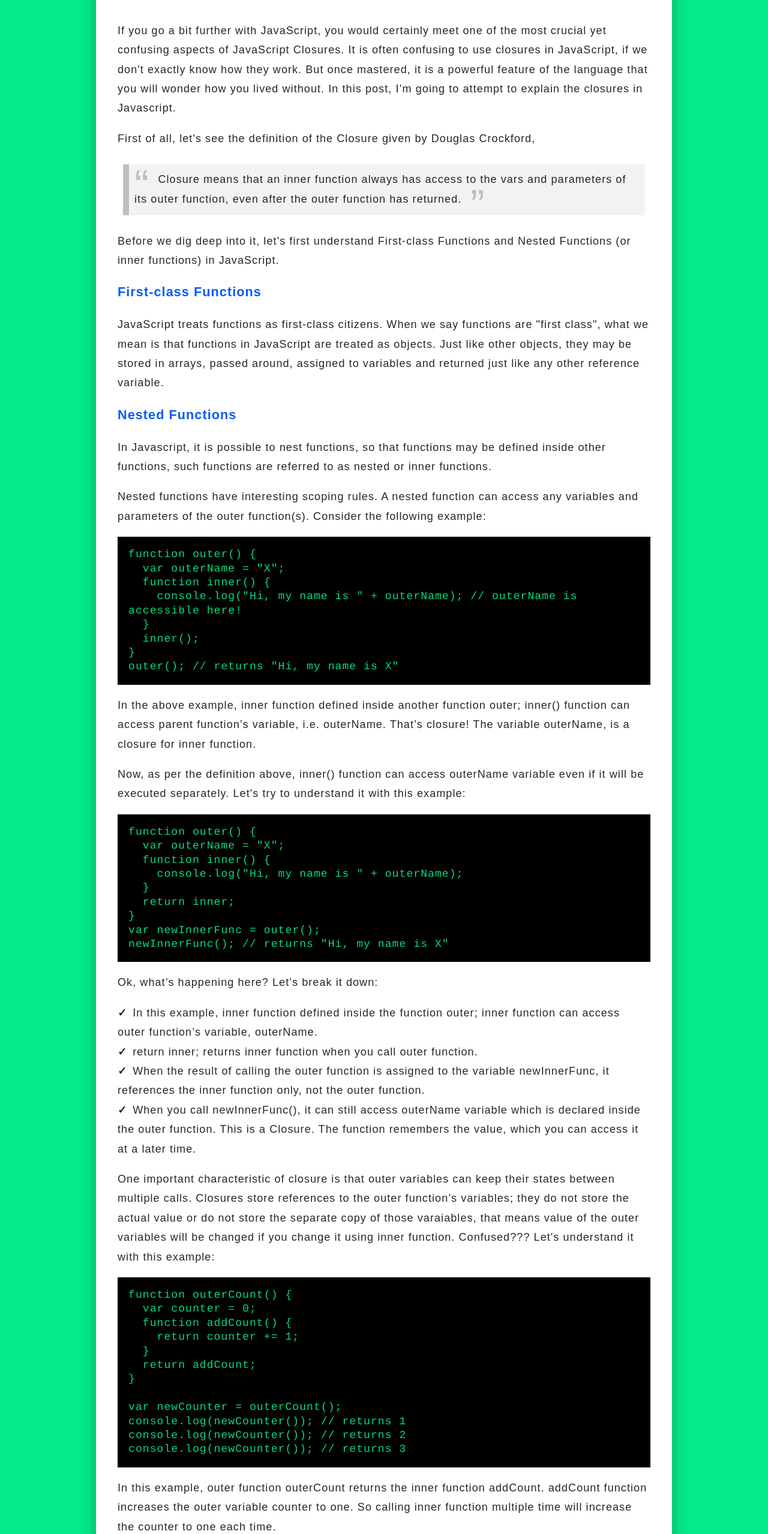
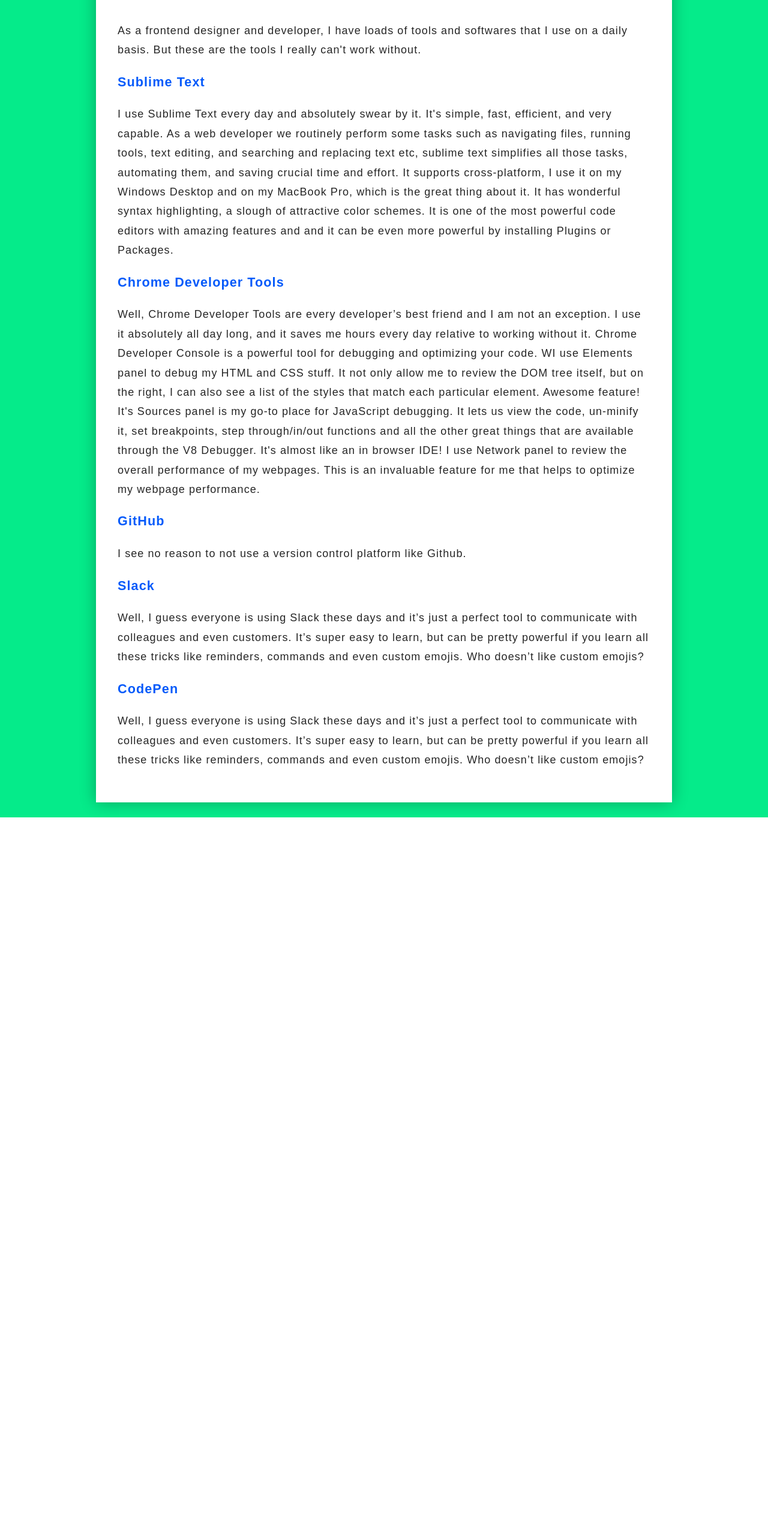
Before and after one commit to monalighosh/mg-website-revamp, a website: page website/src/articles/article-tools-i-cant-work-without.html in a window 1280 px wide. Shown: the part 142-2700 px from the top of the page at 60% size. After the commit the page ends 1505 px from the top, so only its background shows below. Drawn offline with nearby package versions, Linux system fonts and the light colour scheme; files that its build step writes are made by us from their sources; files whose address does not match are found by name; a web font is replaced by a local one.

Commit message:
Updating article

```diff
--- a/website/src/articles/article-tools-i-cant-work-without.html
+++ b/website/src/articles/article-tools-i-cant-work-without.html
@@ -24,57 +24,17 @@
         <span class="article-page__close-btn" title="Close window" onclick="window.close()">&#10005;</span>
         <div class="article-page__tx-content">
           <h1><span>Tools</span> I can’t work without</h1>
-          <p>If you go a bit further with JavaScript, you would certainly meet one of the most crucial yet confusing aspects of JavaScript Closures. It is often confusing to use closures in JavaScript, if we don't exactly know how they work. But once mastered, it is a powerful feature of the language that you will wonder how you lived without. In this post, I’m going to attempt to explain the closures in Javascript.</p>
-          <p>First of all, let's see the definition of the Closure given by <span>Douglas Crockford,</span></p>
-          <blockquote><p>Closure means that an inner function always has access to the vars and parameters of its outer function, even after the outer function has returned.</p></blockquote>
-          <p>Before we dig deep into it, let's first understand First-class Functions and Nested Functions (or inner functions) in JavaScript.</p>
-          <h2>First-class Functions</h2>
-          <p>JavaScript treats functions as first-class citizens. When we say functions are "first class", what we mean is that functions in JavaScript are treated as objects. Just like other objects, they may be stored in arrays, passed around, assigned to variables and returned just like any other reference variable.</p>
-          <h2>Nested Functions</h2>
-          <p>In Javascript, it is possible to nest functions, so that functions may be defined inside other functions, such functions are referred to as nested or inner functions.</p>
-          <p>Nested functions have interesting scoping rules. A nested function can access any variables and parameters of the outer function(s). Consider the following example:</p>
-          <pre><code>function outer() {
-  var outerName = "X";
-  function inner() {
-    console.log("Hi, my name is " + outerName); // outerName is accessible here!
-  }
-  inner();
-}
-outer(); // returns "Hi, my name is X"</code></pre>
-          <p>In the above example, inner function defined inside another function outer; inner() function can access parent function’s variable, i.e. outerName. That’s closure! The variable outerName, is a closure for inner function.</p>
-          <p>Now, as per the definition above, inner() function can access outerName variable even if it will be executed separately. Let's try to understand it with this example:</p>
-          <pre><code>function outer() {
-  var outerName = "X";
-  function inner() {
-    console.log("Hi, my name is " + outerName);
-  }
-  return inner;
-}
-var newInnerFunc = outer();
-newInnerFunc(); // returns "Hi, my name is X"</code></pre>
-          <p>Ok, what’s happening here? Let’s break it down:</p>
-          <ul>
-            <li>In this example, inner function defined inside the function outer; inner function can access outer function’s variable, outerName.</li>
-            <li>return inner; returns inner function when you call outer function.</li>
-            <li>When the result of calling the outer function is assigned to the variable newInnerFunc, it references the inner function only, not the outer function.</li>
-            <li>When you call newInnerFunc(), it can still access outerName variable which is declared inside the outer function. This is a Closure. The function remembers the value, which you can access it at a later time.</li>
-          </ul>
-          <p>One important characteristic of closure is that outer variables can keep their states between multiple calls. Closures store references to the outer function’s variables; they do not store the actual value or do not store the separate copy of those varaiables, that means value of the outer variables will be changed if you change it using inner function. Confused??? Let's understand it with this example:</p>
-          <pre><code>function outerCount() {
-  var counter = 0;
-  function addCount() {
-    return counter += 1;
-  }
-  return addCount;
-}
-
-var newCounter = outerCount();
-console.log(newCounter()); // returns 1
-console.log(newCounter()); // returns 2
-console.log(newCounter()); // returns 3</code></pre>
-          <p>In this example, outer function outerCount returns the inner function addCount. addCount function increases the outer variable counter to one. So calling inner function multiple time will increase the counter to one each time.</p>
-          <p>In summary, a closure is created when an inner function accesses variables from the outer function and it retains the values of all variables that are accessible to that function when it was declared even when the outer function exits.</p>
-          <p>Hopefully this post has demystified closures a bit. Happy coding!</p>
+          <p>As a frontend designer and developer, I have loads of tools and softwares that I use on a daily basis. But these are the tools I really can't work without.</p>
+          <h2>Sublime Text</h2>
+          <p>I use Sublime Text every day and absolutely swear by it. It's simple, fast, efficient, and very capable. As a web developer we routinely perform some tasks such as navigating files, running tools, text editing, and searching and replacing text etc, sublime text simplifies all those tasks, automating them, and saving crucial time and effort. It supports cross-platform, I use it on my Windows Desktop and on my MacBook Pro, which is the great thing about it. It has wonderful syntax highlighting, a slough of attractive color schemes. It is one of the most powerful code editors with amazing features and and it can be even more powerful by installing Plugins or Packages.</p>
+          <h2>Chrome Developer Tools</h2>
+          <p>Well, Chrome Developer Tools are every developer’s best friend and I am not an exception. I use it absolutely all day long, and it saves me hours every day relative to working without it. Chrome Developer Console is a powerful tool for debugging and optimizing your code. WI use Elements panel to debug my HTML and CSS stuff. It not only allow me to review the DOM tree itself, but on the right, I can also see a list of the styles that match each particular element. Awesome feature! It's Sources panel is my go-to place for JavaScript debugging. It lets us view the code, un-minify it, set breakpoints, step through/in/out functions and all the other great things that are available through the V8 Debugger. It's almost like an in browser IDE! I use Network panel to review the overall performance of my webpages. This is an invaluable feature for me that helps to optimize my webpage performance.</p>
+          <h2>GitHub</h2>
+          <p>I see no reason to not use a version control platform like Github. </p>
+          <h2>Slack</h2>
+          <p>Well, I guess everyone is using Slack these days and it’s just a perfect tool to communicate with colleagues and even customers. It’s super easy to learn, but can be pretty powerful if you learn all these tricks like reminders, commands and even custom emojis. Who doesn’t like custom emojis?</p>
+          <h2>CodePen</h2>
+          <p>Well, I guess everyone is using Slack these days and it’s just a perfect tool to communicate with colleagues and even customers. It’s super easy to learn, but can be pretty powerful if you learn all these tricks like reminders, commands and even custom emojis. Who doesn’t like custom emojis?</p>
         </div>
       </div>
     </section>
--- a/website/src/js/main.js
+++ b/website/src/js/main.js
@@ -239,6 +239,7 @@
       li.children[0].classList.remove("active-link");
       parent.classList.add("active-link");
       parent.classList.remove("header__nav-links");
+      break;
     }
   }
 }
```
Also changed, not shown: website/build/articles/article-tools-i-cant-work-without.html, website/build/js/all.js.
